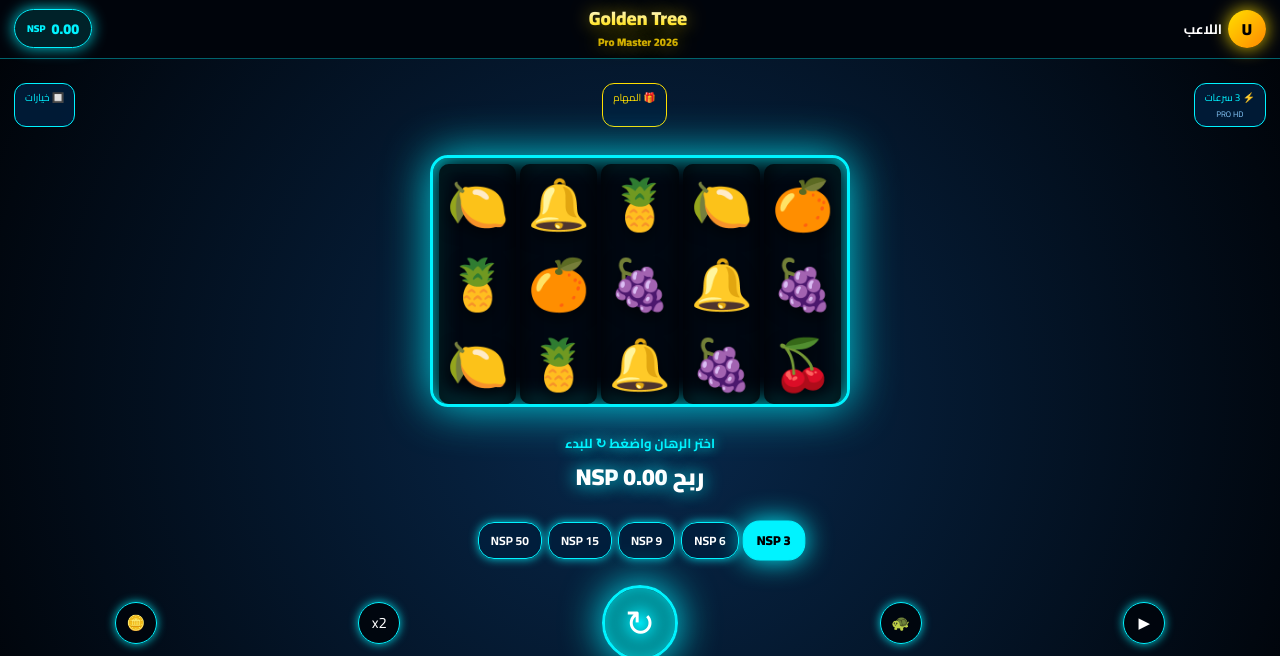
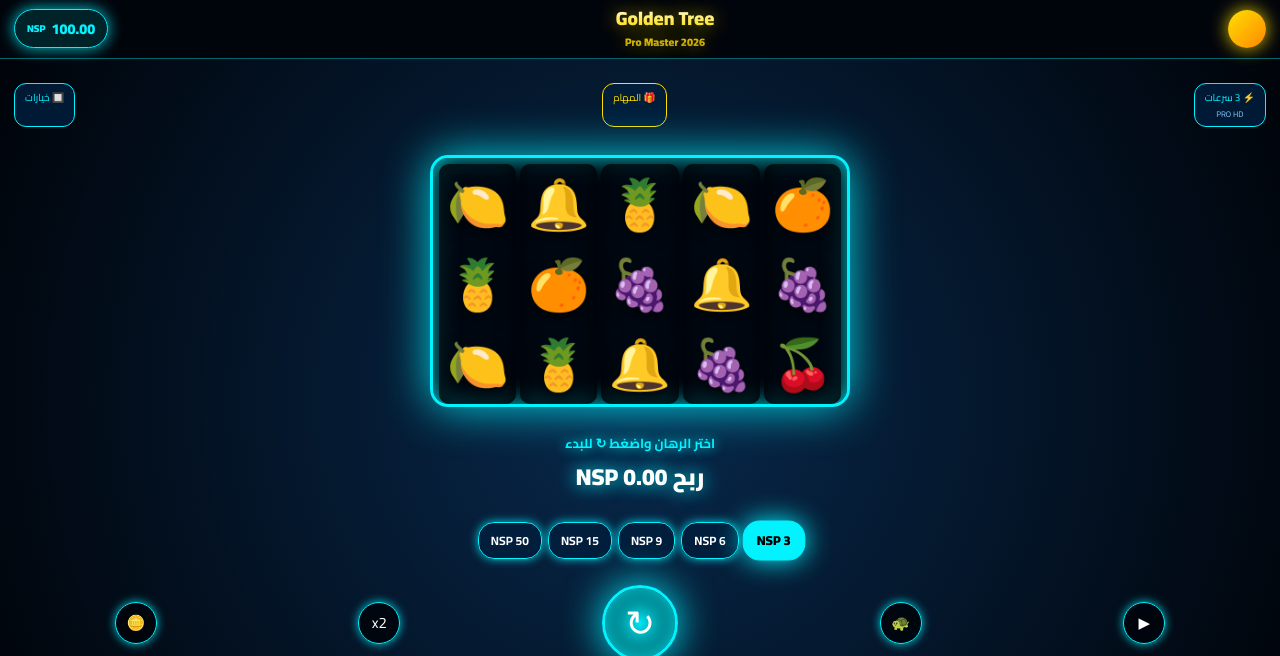
Before and after one commit to abodcash096-gif/my-bot, a Flask app: page /games in a window 1280 px wide. Shown: the top 656 px of the page. Run offline with Flask 3, Linux system fonts and the light colour scheme; parts of the project's set-up code (start-up, migrations or seed data) failed here and were passed over; some libraries are stand-ins or nearby versions.

Commit message:
Update index.html

```diff
--- a/templates/index.html
+++ b/templates/index.html
@@ -456,7 +456,7 @@
         </div>
         <div class="logo">Golden Tree<br><span style="font-size: 11px; color: #a1e5ff;">Pro Master 2026</span></div>
         <div class="balance-badge">
-            <span id="u-balance">0.00</span>
+            <span id="u-balance">100.00</span>
             <span style="font-size: 10px;">NSP</span>
         </div>
     </div>
@@ -497,7 +497,7 @@
         <div class="sub-btn" id="speedBtn" onclick="cycleSpeed()" title="السرعة">🐢</div>
         <button class="spin-btn" id="spinBtn" onclick="handleSpinButton()">↻</button>
         <div class="sub-btn" onclick="doubleBet()" title="مضاعفة الرهان">x2</div>
-        <div class="sub-btn" onclick="showModal('الشحن والعملات', 'الرصيد مرتبط فوري بمحفظتك.')" title="عملات">🪙</div>
+        <div class="sub-btn" onclick="addDemoBalance()" title="شحن مجاني">🪙</div>
     </div>
 
     <div class="history-bar">
@@ -530,13 +530,17 @@
 
     <script>
         const tg = window.Telegram?.WebApp;
-        if (tg) tg.expand();
+        if (tg) {
+            tg.expand();
+            tg.ready();
+        }
 
-        let userId = tg?.initDataUnsafe?.user?.id || 7255100997;
         let currentBet = 3;
         let isSpinning = false;
         let forceStopRequested = false;
-        let currentBalance = 0.00;
+
+        // جلب الرصيد المحفوظ أو تخصيص 100 NSP رصيد مجاني للبدء
+        let currentBalance = parseFloat(localStorage.getItem('nsp_user_balance')) || 100.00;
         let autoSpinActive = false;
         let speedLevel = 1;
         let autoInterval = null;
@@ -607,21 +611,18 @@
                 osc.start(now); osc.stop(now + 0.12);
                 clickOsc.start(now); clickOsc.stop(now + 0.02);
             }
-            // 1. صوت خاص عند مجرد ظهور الجرة على البكرة أثناء التوقف
             else if (type === 'jar_appear') {
                 let osc = audioCtx.createOscillator();
                 let gain = audioCtx.createGain();
                 osc.type = 'sine';
-                osc.frequency.setValueAtTime(880, now); // A5
-                osc.frequency.exponentialRampToValueAtTime(1760, now + 0.18); // A6
+                osc.frequency.setValueAtTime(880, now);
+                osc.frequency.exponentialRampToValueAtTime(1760, now + 0.18);
                 gain.gain.setValueAtTime(0.2, now);
                 gain.gain.exponentialRampToValueAtTime(0.001, now + 0.22);
                 osc.connect(gain); gain.connect(audioCtx.destination);
                 osc.start(now); osc.stop(now + 0.22);
             }
-            // 2. صوت الملحمي الخاص عند تمدد الجرة وتغطية البكرة بالكامل عند الربح
             else if (type === 'jar_expand') {
-                // موجة باس سينث حماسية
                 let oscSub = audioCtx.createOscillator();
                 let gainSub = audioCtx.createGain();
                 oscSub.type = 'sawtooth';
@@ -640,7 +641,6 @@
                 gainSub.connect(audioCtx.destination);
                 oscSub.start(now); oscSub.stop(now + 0.55);
 
-                // نغمات متدرجة ملحمية مع التمدد
                 let scale = [523.25, 659.25, 783.99, 1046.50, 1318.51, 1567.98];
                 scale.forEach((freq, i) => {
                     let osc = audioCtx.createOscillator();
@@ -697,24 +697,26 @@
             }
         }
 
-        async function loadUserData() {
-            try {
-                const res = await fetch('/api/get_user_data', {
-                    method: 'POST',
-                    headers: {'Content-Type': 'application/json'},
-                    body: JSON.stringify({ user_id: userId })
-                });
-                const data = await res.json();
-                if (data.balance !== undefined) {
-                    currentBalance = data.balance;
-                    document.getElementById('u-balance').innerText = currentBalance.toFixed(2);
-                    document.getElementById('u-name').innerText = data.name || "اللاعب";
-                    document.getElementById('u-avatar').innerText = (data.name || "U")[0].toUpperCase();
-                }
-            } catch (err) {
-                console.warn("تعذر الاتصال بالسيرفر، استخدام الوضع المحلي");
-            }
+        function loadUserData() {
+            let tgUser = tg?.initDataUnsafe?.user;
+            let name = tgUser?.first_name || "اللاعب";
+            document.getElementById('u-name').innerText = name;
+            document.getElementById('u-avatar').innerText = name[0].toUpperCase();
+            updateBalanceDisplay();
         }
+
+        function updateBalanceDisplay() {
+            document.getElementById('u-balance').innerText = currentBalance.toFixed(2);
+            localStorage.setItem('nsp_user_balance', currentBalance.toString());
+        }
+
+        function addDemoBalance() {
+            playProSound('click');
+            currentBalance += 100;
+            updateBalanceDisplay();
+            showModal("🪙 شحن الرصيد", "تم إضافة 100.00 NSP مجاناً لرصيدك!");
+        }
+
         loadUserData();
 
         for (let i = 0; i < reelsCount; i++) {
@@ -727,19 +729,18 @@
             slotsFrame.appendChild(reel);
 
             reelStrips.push(reelStrip);
-
             populateStrip(reelStrip, generateRandomSymbolsList(6, false));
         }
 
         function generateRandomSymbolObj(allowJar = true) {
             const rand = Math.random();
-            if (allowJar && rand < 0.02) {
+            if (allowJar && rand < 0.03) {
                 let mults = [1, 2, 3, 5];
                 let chosenMult = mults[Math.floor(Math.random() * mults.length)];
                 return { sym: '🏺', mult: chosenMult };
             }
-            if (rand < 0.035) return { sym: '7', mult: 1 };
-            if (rand < 0.12) return { sym: '🍇', mult: 1 };
+            if (rand < 0.05) return { sym: '7', mult: 1 };
+            if (rand < 0.15) return { sym: '🍇', mult: 1 };
 
             const fruits = ['🍋', '🍍', '🍊', '🍒', '🔔'];
             return { sym: fruits[Math.floor(Math.random() * fruits.length)], mult: 1 };
@@ -842,7 +843,7 @@
         async function startSpin() {
             if (isSpinning) return;
             if (currentBalance < currentBet) {
-                showModal("❌ رصيد غير كافٍ", "يرجى شحن حسابك للبدء.");
+                showModal("❌ رصيد غير كافٍ", "انقر على زر (🪙) للحصول على رصيد مجاني للعب!");
                 if (autoSpinActive) toggleAutoSpin();
                 return;
             }
@@ -850,26 +851,14 @@
             isSpinning = true;
             forceStopRequested = false;
 
-            // خصم الرهان ظاهرياً لبدء اللعب
             currentBalance -= currentBet;
-            document.getElementById('u-balance').innerText = currentBalance.toFixed(2);
+            updateBalanceDisplay();
+
             document.getElementById('spinBtn').innerText = '⏹️';
             clearShineEffects();
             hideJarBanner();
             document.getElementById('lineInfo').innerText = 'جاري التدوير...';
             document.getElementById('winAmount').innerText = '0.00';
-
-            let serverResponse = null;
-            try {
-                const res = await fetch('/api/play_game', {
-                    method: 'POST',
-                    headers: {'Content-Type': 'application/json'},
-                    body: JSON.stringify({ user_id: userId, bet: currentBet, game: 'golden_tree' })
-                });
-                serverResponse = await res.json();
-            } catch (e) {
-                console.warn("تنبيه اتصال السيرفر، جاري استخدام محاكاة النتائج", e);
-            }
 
             let spinSoundInterval = setInterval(() => {
                 if (isSpinning) playProSound('spin_tick');
@@ -895,12 +884,7 @@
                 let strip = reelStrips[reelIdx];
                 strip.classList.remove('spinning');
 
-                let finalSyms = [];
-                if (serverResponse && serverResponse.grid && serverResponse.grid[reelIdx]) {
-                    finalSyms = serverResponse.grid[reelIdx];
-                } else {
-                    finalSyms = [generateRandomSymbolObj(true), generateRandomSymbolObj(false), generateRandomSymbolObj(false)];
-                }
+                let finalSyms = [generateRandomSymbolObj(true), generateRandomSymbolObj(false), generateRandomSymbolObj(false)];
 
                 populateStrip(strip, finalSyms);
                 finalGrid[reelIdx] = finalSyms;
@@ -908,7 +892,6 @@
                 strip.classList.add('bounce-stop');
                 setTimeout(() => strip.classList.remove('bounce-stop'), 220);
 
-                // التأكد من إطلاق صوت ظهور الجرة الخاص عند هبوطها على أية بكرة
                 let hasJar = finalSyms.some(s => s && s.sym === '🏺');
                 if (hasJar) {
                     playProSound('jar_appear');
@@ -918,13 +901,13 @@
             }
 
             clearInterval(spinSoundInterval);
-            evaluateRightToLeftWin(finalGrid, serverResponse);
+            evaluateRightToLeftWin(finalGrid);
             isSpinning = false;
             forceStopRequested = false;
             document.getElementById('spinBtn').innerText = '↻';
         }
 
-        function evaluateRightToLeftWin(grid, serverResponse) {
+        function evaluateRightToLeftWin(grid) {
             let totalMultiplier = 0;
             let matchedCoords = [];
             let maxJarMultFound = 1;
@@ -1010,20 +993,11 @@
                 }
             });
 
-            let finalWinAmount = 0;
-            if (serverResponse && serverResponse.win_amount !== undefined) {
-                finalWinAmount = serverResponse.win_amount;
-            } else {
-                finalWinAmount = totalMultiplier * currentBet;
-            }
+            let finalWinAmount = totalMultiplier * currentBet;
 
             if (finalWinAmount > 0) {
-                if (serverResponse && serverResponse.new_balance !== undefined) {
-                    currentBalance = serverResponse.new_balance;
-                } else {
-                    currentBalance += finalWinAmount;
-                }
-                document.getElementById('u-balance').innerText = currentBalance.toFixed(2);
+                currentBalance += finalWinAmount;
+                updateBalanceDisplay();
 
                 if (isJarInWin) {
                     playProSound('jar_appear_win');
@@ -1046,10 +1020,6 @@
                 confetti({ particleCount: 160, spread: 110, origin: { y: 0.6 } });
                 applyShineToWinners(matchedCoords);
             } else {
-                if (serverResponse && serverResponse.new_balance !== undefined) {
-                    currentBalance = serverResponse.new_balance;
-                    document.getElementById('u-balance').innerText = currentBalance.toFixed(2);
-                }
                 document.getElementById('winAmount').innerText = '0.00';
                 document.getElementById('lineInfo').innerText = 'حظ أوفر في المحاولة القادمة';
             }
@@ -1058,7 +1028,6 @@
         function expandJarToFullReel(reelIndex, mult) {
             if (reelIndex < 0 || reelIndex >= reelsCount) return;
 
-            // تشغيل صوت التمدد الملحمي للجرة وتغطيتها للبكرة
             playProSound('jar_expand');
 
             const reelStrip = reelStrips[reelIndex];
```
